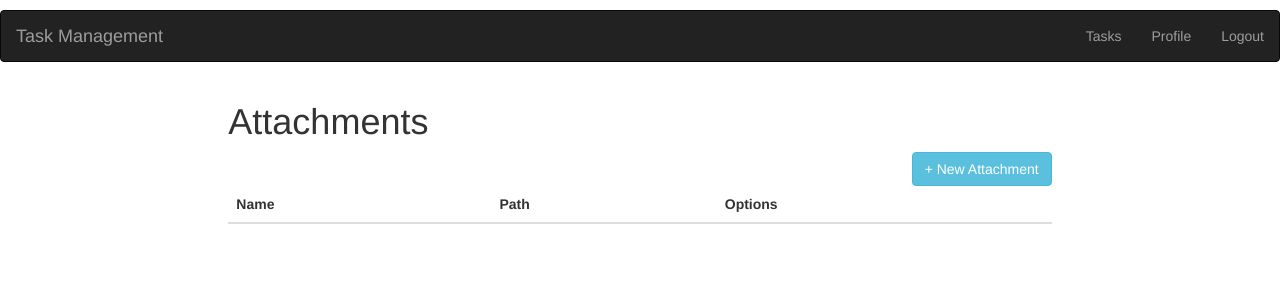
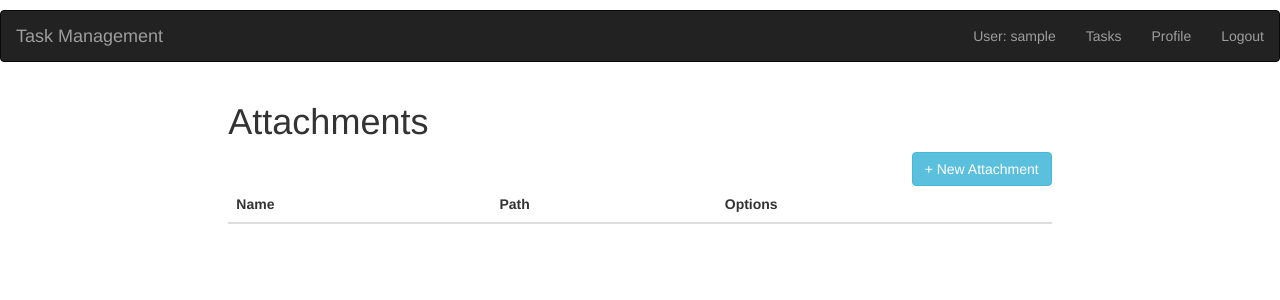
Before and after one commit to Be-issenguel/task-list, a Django app: page /1/tasks/attachments/store/ in a window 1280 px wide. Shown: the top 300 px of the page. Run offline with Django 4.2, Linux system fonts and the light colour scheme; the visitor is signed in with stand-in values (Sample User, id 1); data that the repository does not hold is empty; some libraries are stand-ins or nearby versions.

Commit message:
show username in navbar

```diff
--- a/frontend/templates/layouts/base.html
+++ b/frontend/templates/layouts/base.html
@@ -49,6 +49,7 @@
                 <div class="navbar-brand">Task Management</div>
                 <ul class="nav navbar-nav pull-right">
                     {% if user.is_authenticated %}
+                    <li><a href="#">User: {{ user.username }}</a></li>
                     <li><a href="{% url 'tasks:index' %}">Tasks</a></li>
                     <li><a href="{% url 'tasks:profile' %}">Profile</a></li>
                     <li><a href="{% url 'tasks:logout' %}">Logout</a></li>
```
